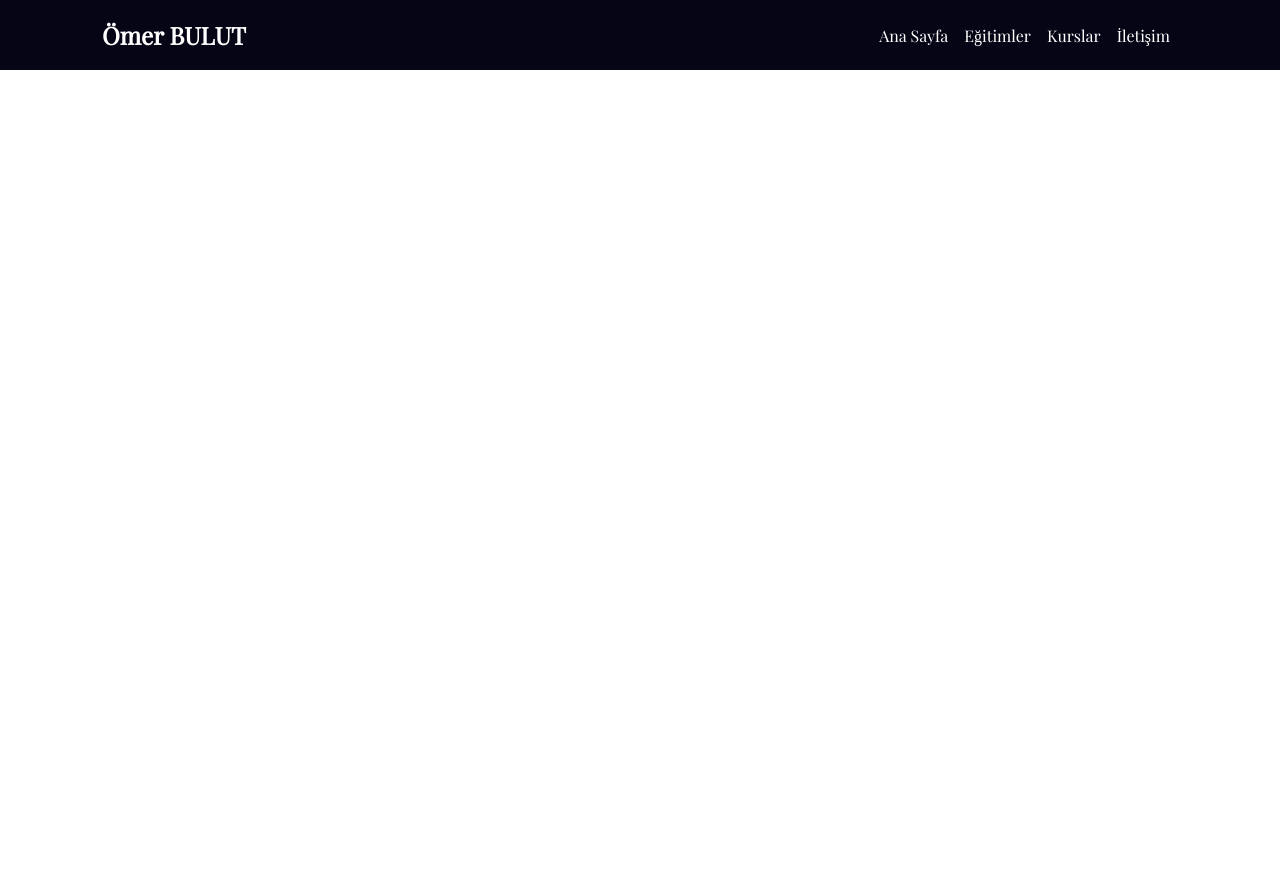
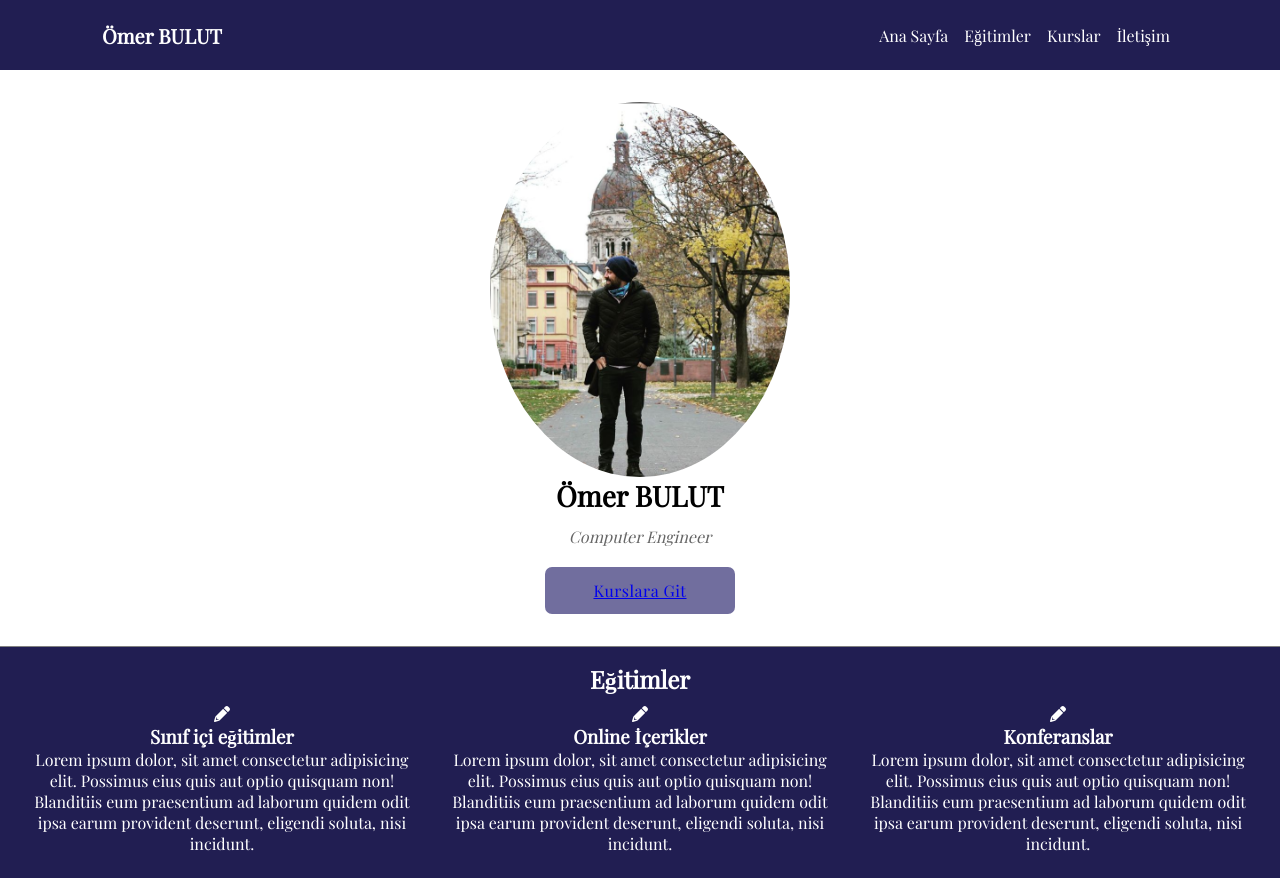
Before and after one commit to Somuncu/Web-Development, a plain HTML site: page Landing-Page/index.html in a window 1280 px wide. Before the commit the page ends 800 px from the top, so only its background shows below. Drawn offline with nearby package versions, Linux system fonts and the light colour scheme; a web font is replaced by a local one.

Commit message:
home page is designed and photo is added.

```diff
--- a/Landing-Page/css/global.css
+++ b/Landing-Page/css/global.css
@@ -15,13 +15,46 @@
 }
 
 .bg-dark-blue {
-    background: #060515;
+    background: #211e52;
 }
 
 .bg-light-blue {
     background : #716e9e;
 }
 
+/*Buttons*/
+.btn{
+    margin-top: 1.25rem;
+    padding: 0.8rem 3rem;
+    border-radius: 7px;
+    letter-spacing: 0.5px;
+}
+
+.btn-primary{
+    background: #716e9e;
+}
+
+.btn-primary:hover{
+    color: #716e9e;
+    background: white;
+    border: 0.5px solid #716e9e;
+}
+
+.btn-dark{
+    background: #333;
+}
+
+.btn-dark:hover{
+    color: #333;
+    background: white;
+    border: 0.5px solid #333;
+}
+
+.btn-block {
+    width: 100%;
+    text-align: center;
+}
+
 .container {
     max-width: 1100px;
     margin: 0 auto;
--- a/Landing-Page/css/main.css
+++ b/Landing-Page/css/main.css
@@ -35,3 +35,58 @@ html{
     background: #716e9e;
 
 }
+
+.image {
+    height: 300px;
+    width: 300px;
+}
+
+/* Home Section*/
+
+#home {
+    display: flex;
+    flex-direction: column;
+    justify-content: center;
+    align-items: center;
+    padding: 2rem;
+    border-bottom: 1px solid grey;
+
+}
+
+#home img{
+    max-width: 100%;
+    height: auto;
+    border-radius: 100%;
+}
+
+#home .name h2{
+
+    margin-bottom: 0.75rem;
+}
+
+#home .name p{
+    opacity: 0.6;
+    font-style: italic;
+}
+
+#training {
+    color: white;
+    padding: 1rem;
+}
+
+#training .items {
+    display: flex;
+    justify-content: space-between;
+    align-items: center;
+}
+
+#training .items .item{
+    width: 33%;
+    text-align: center;
+    padding: 0.5rem;
+}
+
+#training .items .item:hover{
+    color: whitesmoke;
+    opacity: 0.6;
+}
--- a/Landing-Page/css/mobile.css
+++ b/Landing-Page/css/mobile.css
@@ -5,3 +5,11 @@
     padding-top: 0.5rem;
     padding-bottom: 0.5rem;
 }
+
+#training .items {
+    flex-direction: column;
+}
+
+#training .items .item {
+    width: 100%;
+}
--- a/Landing-Page/index.html
+++ b/Landing-Page/index.html
@@ -26,16 +26,50 @@
     <header class="bg-dark-blue">
         <div class="container">
             <nav class="navbar">
-                <h1 class="text-center">Ömer BULUT</h1>
+                <h1 class="heading-small">Ömer BULUT</h1>
                 <ul>
-                    <li><a href="#anasayfa">Ana Sayfa</a></li>
-                    <li><a href="#egitim">Eğitimler</a></li>
+                    <li><a href="#home">Ana Sayfa</a></li>
+                    <li><a href="#training">Eğitimler</a></li>
                     <li><a href="#kurslar">Kurslar</a> </li>
                     <li><a href="#iletisim">İletişim</a></li>
                 </ul>
             </nav>
         </div>
     </header>
+    <section id="home">
+        <img
+        class="image"
+        src="images/Capture.PNG"
+        alt="Ömer BULUT"/>
+        <div class="name text-center">
+            <h2 class="heading-big">Ömer BULUT</h2>
+            <p>Computer Engineer</p>
+        </div>
+
+        <a class="btn btn-primary" href="#courses">Kurslara Git</a>
+
+    </section>
+    <section id="training" class="bg-dark-blue">
+        <h3 class="text-center heading-medium">Eğitimler</h3>
+        <div class="items">
+            <article class="item">
+                <i class="fa fa-pencil-alt"></i>
+                <h3> Sınıf içi eğitimler</h3>
+                <p>Lorem ipsum dolor, sit amet consectetur adipisicing elit. Possimus eius quis aut optio quisquam non! Blanditiis eum praesentium ad laborum quidem odit ipsa earum provident deserunt, eligendi soluta, nisi incidunt.</p>
+            </article>
+            <article class="item">
+                <i class="fa fa-pencil-alt"></i>
+                <h3>Online İçerikler</h3>
+                <p>Lorem ipsum dolor, sit amet consectetur adipisicing elit. Possimus eius quis aut optio quisquam non! Blanditiis eum praesentium ad laborum quidem odit ipsa earum provident deserunt, eligendi soluta, nisi incidunt.</p>
+            </article>
+            <article class="item">
+                <i class="fa fa-pencil-alt"></i>
+                <h3> Konferanslar</h3>
+                <p>Lorem ipsum dolor, sit amet consectetur adipisicing elit. Possimus eius quis aut optio quisquam non! Blanditiis eum praesentium ad laborum quidem odit ipsa earum provident deserunt, eligendi soluta, nisi incidunt.</p>
+            </article>
+        </div>
+
+    </section>
 
 </body>
 </html>
```
Also changed, not shown: Landing-Page/images/Capture.PNG (added).
